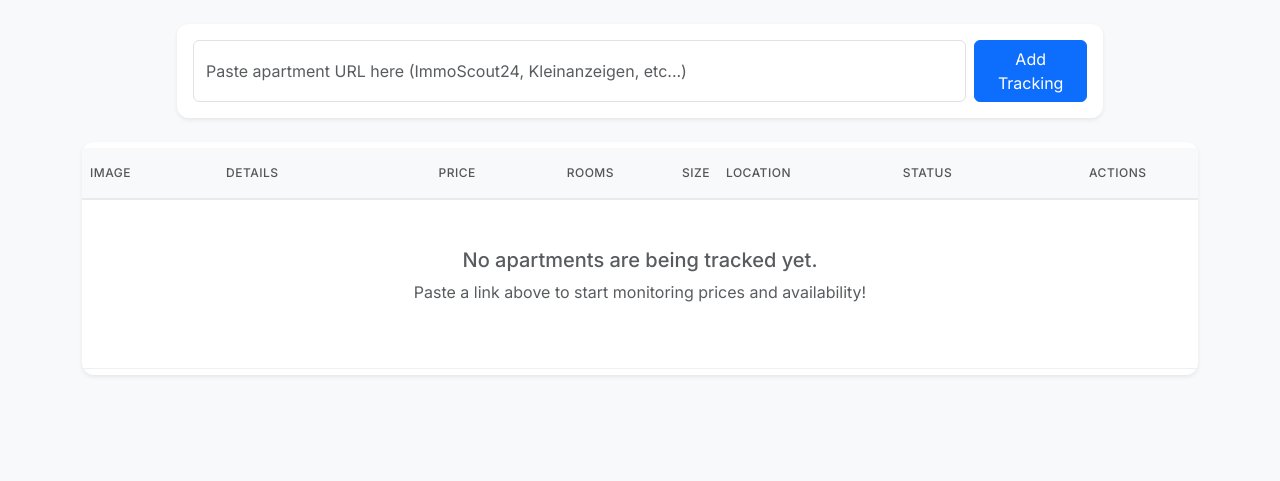
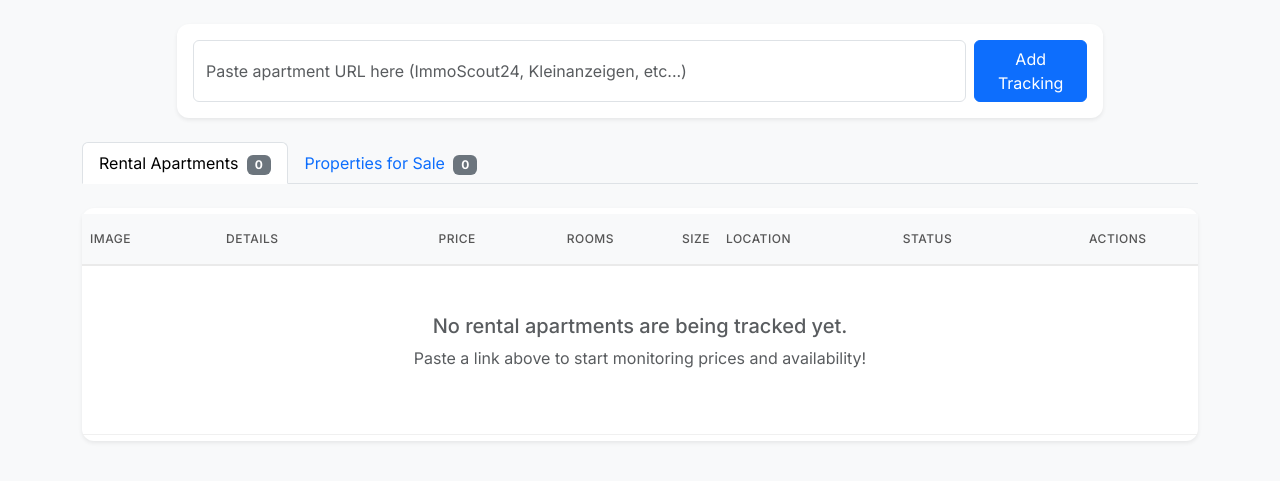
Before and after one commit to pheineke/apartment_notebook, a Flask app: page / in a window 1280 px wide. Shown: the part 57-538 px from the top of the page. Run offline with Flask 3, Linux system fonts and the light colour scheme; data that the repository does not hold is empty; some libraries are stand-ins or nearby versions.

Commit message:
feat: Separate rental and buying properties with tabbed views

```diff
--- a/app.py
+++ b/app.py
@@ -117,6 +117,9 @@
     apt.picture_url = data.get('picture_url', apt.picture_url)
     apt.is_available = True # If scraped successfully, it must be available
 
+    if data.get('price'):
+        apt.listing_type = 'rent' if data.get('price') < 10000 else 'buy'
+
     # Store the resolved URL if provided by scraper (e.g., following redirects from Rheinpfalz to Immowelt)
     apt.resolved_url = data.get('resolved_url', apt.resolved_url)
 
--- a/models.py
+++ b/models.py
@@ -15,6 +15,7 @@
     location = db.Column(db.String(200), nullable=True)
     picture_url = db.Column(db.String(500), nullable=True)
     other_links = db.Column(db.Text, nullable=True) # Stored as JSON list of URLs or comma-separated
+    listing_type = db.Column(db.String(10), nullable=True) # 'rent' or 'buy'
     is_available = db.Column(db.Boolean, default=True)
     date_added = db.Column(db.DateTime, default=datetime.utcnow)
 
--- a/templates/index.html
+++ b/templates/index.html
@@ -16,10 +16,25 @@
 
 <div class="row">
     <div class="col-12">
+        <ul class="nav nav-tabs mb-4" id="apartmentTabs" role="tablist">
+            <li class="nav-item" role="presentation">
+                <button class="nav-link active" id="rent-tab" data-bs-toggle="tab" data-bs-target="#rent-pane" type="button" role="tab" aria-controls="rent-pane" aria-selected="true">
+                    Rental Apartments <span class="badge bg-secondary ms-1">{{ apartments|selectattr('listing_type', 'equalto', 'rent')|list|length }}</span>
+                </button>
+            </li>
+            <li class="nav-item" role="presentation">
+                <button class="nav-link" id="buy-tab" data-bs-toggle="tab" data-bs-target="#buy-pane" type="button" role="tab" aria-controls="buy-pane" aria-selected="false">
+                    Properties for Sale <span class="badge bg-secondary ms-1">{{ apartments|selectattr('listing_type', 'equalto', 'buy')|list|length }}</span>
+                </button>
+            </li>
+        </ul>
+
+        <div class="tab-content" id="apartmentTabsContent">
+            {% macro apartment_table(table_id, apt_list, empty_msg) %}
             <div class="card shadow-sm">
                 <div class="card-body p-0">
                     <div class="table-responsive">
-                    <table id="apartmentsTable" class="table table-hover align-middle mb-0">
+                        <table id="{{ table_id }}" class="table table-hover align-middle mb-0 apartment-table">
                             <thead class="table-dark">
                                 <tr>
                                     <th scope="col" style="width: 120px;">Image</th>
@@ -33,7 +48,7 @@
                                 </tr>
                             </thead>
                             <tbody>
-                            {% for pt in apartments %}
+                                {% for pt in apt_list %}
                                 <tr class="{% if not pt.is_available %}table-danger text-muted{% endif %}">
                                     <td>
                                         {% if pt.picture_url %}
@@ -119,7 +134,7 @@
                                 {% else %}
                                 <tr>
                                     <td colspan="8" class="text-center text-muted py-5">
-                                    <h5>No apartments are being tracked yet.</h5>
+                                        <h5>{{ empty_msg }}</h5>
                                         <p>Paste a link above to start monitoring prices and availability!</p>
                                     </td>
                                 </tr>
@@ -129,6 +144,15 @@
                     </div>
                 </div>
             </div>
+            {% endmacro %}
+
+            <div class="tab-pane fade show active" id="rent-pane" role="tabpanel" aria-labelledby="rent-tab" tabindex="0">
+                {{ apartment_table('rentTable', apartments|selectattr('listing_type', 'equalto', 'rent')|list, "No rental apartments are being tracked yet.") }}
+            </div>
+            <div class="tab-pane fade" id="buy-pane" role="tabpanel" aria-labelledby="buy-tab" tabindex="0">
+                {{ apartment_table('buyTable', apartments|selectattr('listing_type', 'equalto', 'buy')|list, "No properties for sale are being tracked yet.") }}
+            </div>
+        </div>
     </div>
 </div>
 {% endblock %}
--- a/templates/layout.html
+++ b/templates/layout.html
@@ -62,19 +62,17 @@
 
     <script>
         $(document).ready(function() {
-            if ($('#apartmentsTable').length) {
-                $('#apartmentsTable').DataTable({
+            $('.apartment-table').DataTable({
                 order: [[1, 'asc']], /* Default sort by Details/Title */
                 responsive: true,
                 language: {
                     search: "",
-                        searchPlaceholder: "Search apartments..."
+                    searchPlaceholder: "Search listings..."
                 },
                 columnDefs: [
                     { orderable: false, targets: [0, 7] } // disable sorting for Image and Actions
                 ]
             });
-            }
         });
     </script>
 </body>
```
Lines whose indentation alone changed are shown as unchanged.
